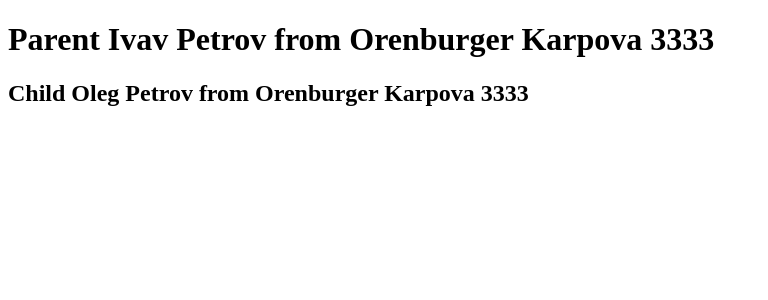
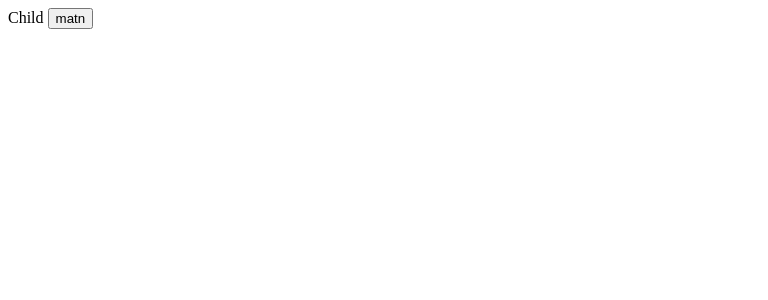
Before and after one commit to feerbax56/instagramOnAngular, an Angular app: page / in a window 1280 px wide. Shown: the top 300 px of the page, without its empty margins (0-768 px from the left). Built offline with nearby package versions, Linux system fonts and the light colour scheme.

Commit message:
add: 08.2 @Output

```diff
--- a/src/app/parent/parent/child/child.component.html
+++ b/src/app/parent/parent/child/child.component.html
@@ -1,6 +1,4 @@
 <div>
-  <h2>
-    Child {{ name }} {{ surnameProps }} from {{ address?.city }} {{ address?.street }}
-    {{ address?.house }}
-  </h2>
+  Child
+  <button (click)="sendGradeHandler()">matn</button>
 </div>
--- a/src/app/parent/parent/child/child.component.ts
+++ b/src/app/parent/parent/child/child.component.ts
@@ -1,5 +1,9 @@
-import { Component, Input } from '@angular/core'
-import { Address } from '../parent.component'
+import { Component, EventEmitter, Output } from '@angular/core'
+
+export interface Grade {
+  math: number
+  physic: number
+}
 
 @Component({
   selector: 'inst-child',
@@ -7,8 +11,10 @@ import { Address } from '../parent.component'
   styleUrls: ['./child.component.css'],
 })
 export class ChildComponent {
-  name = 'Oleg'
-
-  @Input() surnameProps?: string
-  @Input() address?: Address
+  @Output() sendGradeEvent = new EventEmitter<Grade>()
+  sendGradeHandler() {
+    const math = 5
+    const physic = 7
+    this.sendGradeEvent.emit({ math, physic })
+  }
 }
--- a/src/app/parent/parent/parent.component.html
+++ b/src/app/parent/parent/parent.component.html
@@ -1,6 +1,4 @@
 <div>
-  <h1>
-    Parent {{ name }} {{ surname }} from {{ address.city }} {{ address.street }} {{ address.house }}
-  </h1>
-  <inst-child [surnameProps]="surname" [address]="address"></inst-child>
+  <inst-child (sendGradeEvent)="getGrade($event)"></inst-child>
+  <h2>{{ math }}</h2>
 </div>
--- a/src/app/parent/parent/parent.component.ts
+++ b/src/app/parent/parent/parent.component.ts
@@ -1,10 +1,5 @@
 import { Component } from '@angular/core'
-
-export interface Address {
-  city: string
-  street: string
-  house: number
-}
+import { Grade } from './child/child.component'
 
 @Component({
   selector: 'inst-parent',
@@ -12,11 +7,8 @@ export interface Address {
   styleUrls: ['./parent.component.css'],
 })
 export class ParentComponent {
-  name = 'Ivav'
-  surname = 'Petrov'
-  address: Address = {
-    city: 'Orenburger',
-    street: 'Karpova',
-    house: 3333,
+  math?: number
+  getGrade(value: Grade) {
+    this.math = value.math
   }
 }
```
